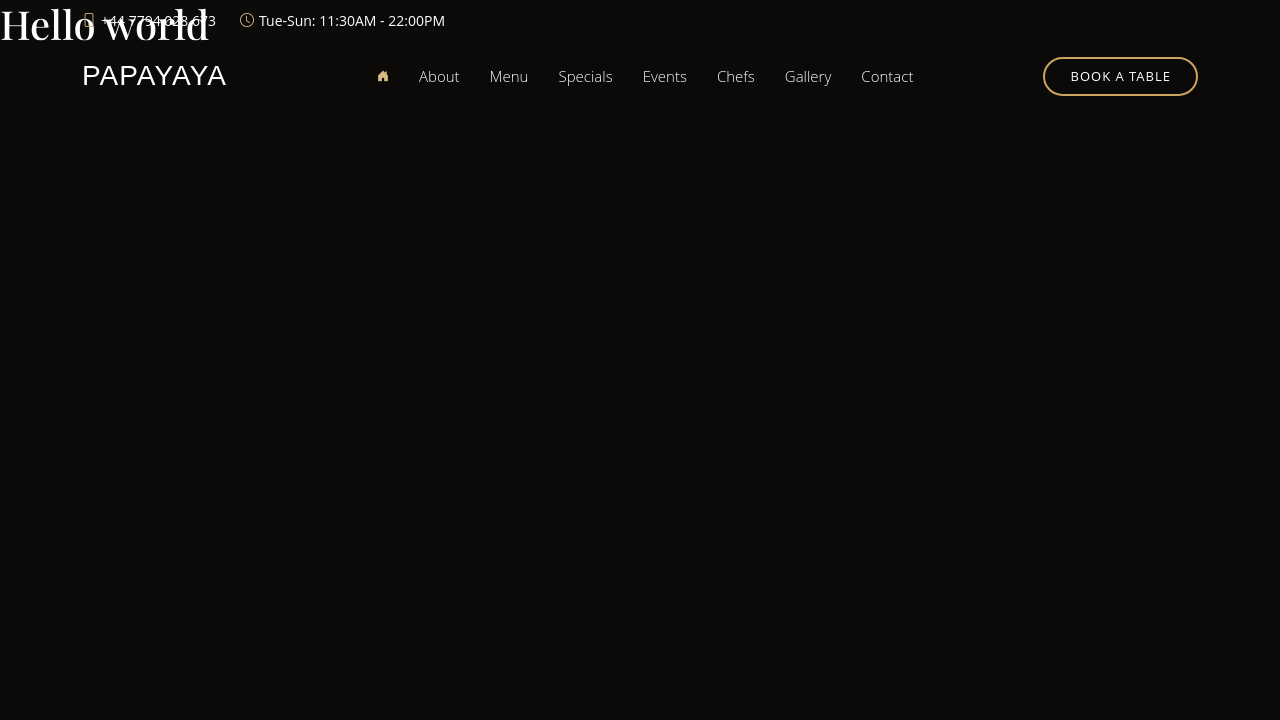
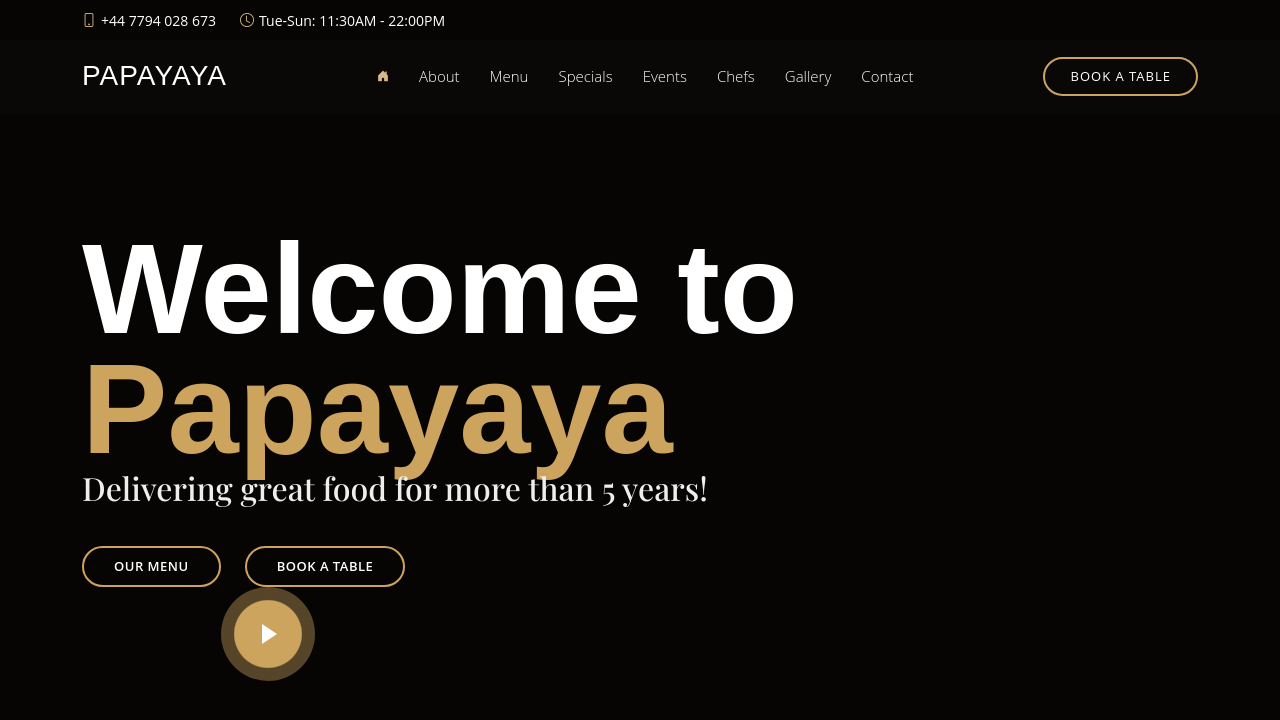
Before and after one commit to Justinng26/Papayaya_Bromley, a Next.js app: page / in a window 1280 px wide. Shown: the top 720 px of the page. Built offline with nearby package versions, Linux system fonts and the light colour scheme.

Commit message:
styles for hero section

```diff
--- /dev/null
+++ b/src/app/components/HeroBtn.tsx
@@ -0,0 +1,20 @@
+import "../styles/HeroBtn.css";
+
+export default function HeroBtn({
+  name,
+  target,
+}: {
+  name: string;
+  target: string;
+}) {
+  const handleScrollTo = (section: string) => {};
+
+  return (
+    <a
+      onClick={() => handleScrollTo(target)}
+      className={`btn-hero animated fadeInUp scrollto ${name.includes("book") ? "ms-4" : undefined}`}
+    >
+      {name}
+    </a>
+  );
+}
--- a/src/app/page.tsx
+++ b/src/app/page.tsx
@@ -1,3 +1,9 @@
+import Hero from "./sections/Hero";
+
 export default function Home() {
-  return <h1>Hello world</h1>;
+  return (
+    <>
+      <Hero />
+    </>
+  );
 }
--- /dev/null
+++ b/src/app/sections/Hero.tsx
@@ -0,0 +1,49 @@
+"use client";
+
+import { useEffect } from "react";
+import Glightbox from "glightbox";
+import HeroBtn from "../components/HeroBtn";
+import "../styles/hero.css";
+
+export default function Hero() {
+  useEffect(() => {
+    new Glightbox({
+      selector: ".glightbox",
+    });
+  }, []);
+
+  return (
+    <section id="hero" className="d-flex align-items-center">
+      <div
+        className="container position-relative text-center text-lg-start"
+        data-aos="zoom-in"
+        data-aos-delay="100"
+      >
+        <div className="row">
+          <div className="col-lg-8">
+            <h1>
+              Welcome to <span>Papayaya</span>
+            </h1>
+            <h2>Delivering great food for more than 5 years!</h2>
+          </div>
+
+          <div className="btns">
+            <HeroBtn name="our menu" target="menu" />
+            <HeroBtn name="book a table" target="book-a-table" />
+          </div>
+        </div>
+
+        <div
+          className="col-lg-4 d-flex align-items center justify-content-center position-relative"
+          data-aos="zoom-in"
+          data-aos-delay="200"
+        >
+          <a
+            href="https://www.youtube.com/watch?v=J3s7l1l8VhM"
+            className="glightbox play-btn"
+          ></a>
+        </div>
+      </div>
+    </section>
+  );
+}
--- /dev/null
+++ b/src/app/styles/hero.css
@@ -0,0 +1,122 @@
+#hero {
+  width: 100%;
+  height: 100vh;
+  background-size: cover;
+  position: relative;
+  padding: 0;
+}
+
+#hero:before {
+  content: "";
+  background: rgba(0, 0, 0, 0.5);
+  position: absolute;
+  top: 0;
+  left: 0;
+  bottom: 0;
+  right: 0;
+}
+
+#hero .container {
+  padding-top: 110px;
+}
+
+@media (max-width: 992px) {
+  #hero .container {
+    padding-top: 98px;
+  }
+}
+
+#hero h1 {
+  margin: 0;
+  font-size: 8rem;
+  font-weight: 700;
+  line-height: 7.5rem;
+  color: #fff;
+  font-family: "Poppins", sans-serif;
+}
+
+#hero h1 span {
+  color: #cda45e;
+}
+
+#hero h2 {
+  color: #eee;
+  margin-bottom: 10px 0 0 0;
+  font-size: 2rem;
+}
+
+#hero .btns {
+  margin-top: 30px;
+}
+
+#hero .play-btn {
+  width: 94px;
+  height: 94px;
+  background: radial-gradient(#cda45e 50%, rgba(205, 164, 94, 0.4) 52%);
+  border-radius: 50%;
+  display: block;
+  position: relative;
+  overflow: hidden;
+}
+
+#hero .play-btn::after {
+  content: "";
+  position: absolute;
+  top: 50%;
+  left: 50%;
+  transform: translateX(-40%) translateY(-50%);
+  width: 0;
+  height: 0;
+  border-top: 10px solid transparent;
+  border-bottom: 10px solid transparent;
+  border-left: 15px solid #fff;
+  z-index: 100;
+  transition: all 400ms cubic-bezier(0.55, 0.055, 0.675, 0.19);
+}
+
+#hero .play-btn::before {
+  content: "";
+  position: absolute;
+
+  width: 120px;
+  height: 120px;
+  -webkit-animation-delay: 0s;
+  animation-delay: 0s;
+  -webkit-animation: pulsate-btn 2s;
+  animation: pulsate-btn 2s;
+  -webkit-animation-direction: forwards;
+  animation-direction: forwards;
+  -webkit-animation-iteration-count: infinite;
+  animation-iteration-count: infinite;
+  -webkit-animation-timing-function: steps;
+  animation-timing-function: steps;
+  opacity: 1;
+  border-radius: 50%;
+  border: 5px solid rgba(205, 164, 94, 0.7);
+  top: -15%;
+  left: -15%;
+  background: rgba(198, 16, 0, 0);
+}
+
+#hero .play-btn:hover::after {
+  border-left: 15px solid #cda45e;
+  transform: scale(20);
+}
+
+#hero .play-btn:hover::before {
+  content: "";
+  position: absolute;
+  left: 50%;
+  top: 50%;
+  transform: translateX(-40%) translateY(-50%);
+  width: 0;
+  height: 0;
+  border: none;
+  border-top: 10px solid transparent;
+  border-bottom: 10px solid transparent;
+  border-left: 15px solid #fff;
+  z-index: 200;
+  -webkit-animation: none;
+  animation: none;
+  border-radius: 0;
+}
--- /dev/null
+++ b/src/app/styles/heroBtn.css
@@ -0,0 +1,19 @@
+#hero .btn-hero {
+  font-weight: 600;
+  font-size: 13px;
+  letter-spacing: 0.5px;
+  text-transform: uppercase;
+  display: inline-block;
+  padding: 12px 30px;
+  border-radius: 50px;
+  transition: 0.3s;
+  line-height: 1;
+  color: white;
+  border: 2px solid #cda45e;
+  cursor: pointer;
+}
+
+#hero .btn-hero:hover {
+  background: #cda45e;
+  color: #fff;
+}
```
